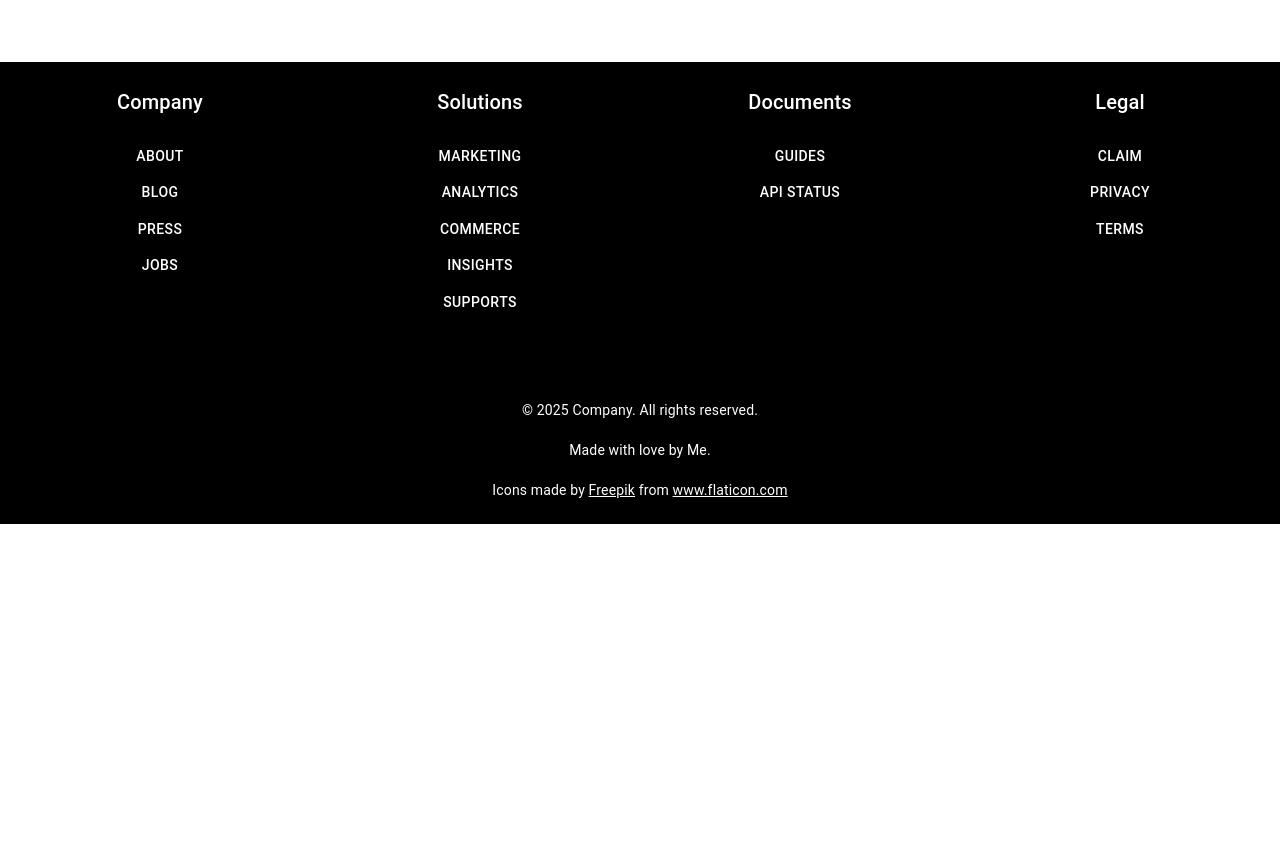
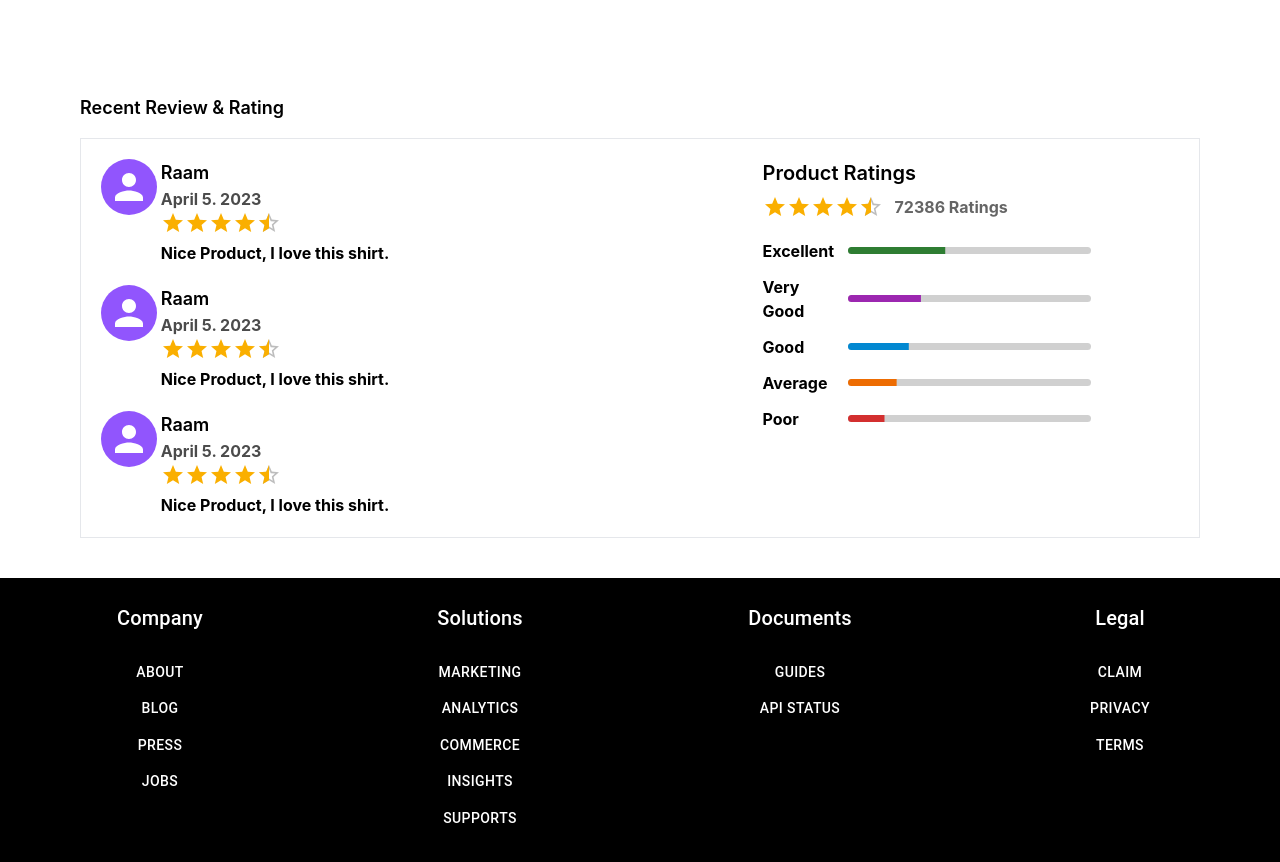
Before and after one commit to Udit063/E-commerce, a React (Create React App) app: page / in a window 1280 px wide. Shown: the part 1306-2168 px from the top of the page. Before the commit the page ends 1830 px from the top, so only its background shows below. Built offline with nearby package versions, Linux system fonts and the light colour scheme.

Commit message:
added the review cards

```diff
--- a/src/customer/components/ProductDetails/ProductDetails.jsx
+++ b/src/customer/components/ProductDetails/ProductDetails.jsx
@@ -1,5 +1,6 @@
 import { StarIcon } from "@heroicons/react/20/solid";
-import { Button, Rating } from "@mui/material";
+import { Box, Button, Grid, LinearProgress, Rating } from "@mui/material";
+import ProductReviewCard from "./ProductReviewCard";
 
 const product = {
   name: "Basic Tee 6-Pack",
@@ -69,7 +70,7 @@ function classNames(...classes) {
 
 export const ProductDetails = () => {
   return (
-    <div className="bg-white">
+    <div className="bg-white lg:px-20">
       <div className="pt-6">
         <nav aria-label="Breadcrumb">
           <ol
@@ -241,6 +242,96 @@ export const ProductDetails = () => {
             </div>
           </div>
         </section>
+
+        {/* Ratings and Reviews */}
+        <section>
+          <h1 className="font-semibold text-lg pb-4">Recent Review & Rating</h1>
+          <div className="border p-5">
+            <Grid container spacing={7}>
+              <Grid size={{ xs: 7 }}>
+                <div className="space-y-5">
+                  {[1, 1, 1].map((item) => (
+                    <ProductReviewCard />
+                  ))}
+                </div>
+              </Grid>
+              <Grid size={{ xs: 5 }}>
+                <h1 className="text-xl font-semibold pb-2">Product Ratings</h1>
+                <div className="flex items-center space-x-3">
+                  <Rating value={4.6} precision={0.5} readOnly />
+                  <p className="opacity-60">72386 Ratings</p>
+                </div>
+                <Box className="mt-5 space-y-3">
+                  <Grid container alignItems="center" gap={2}>
+                    <Grid size={{ xs: 2 }}>
+                      <p>Excellent</p>
+                    </Grid>
+                    <Grid size={{ xs: 7 }}>
+                      <LinearProgress
+                        sx={{ bgcolor: "#d0d0d0", borderRadius: 4, height: 7 }}
+                        variant="determinate"
+                        value={40}
+                        color="success"
+                      />
+                    </Grid>
+                  </Grid>
+                  <Grid container alignItems="center" gap={2}>
+                    <Grid size={{ xs: 2 }}>
+                      <p>Very Good</p>
+                    </Grid>
+                    <Grid size={{ xs: 7 }}>
+                      <LinearProgress
+                        sx={{ bgcolor: "#d0d0d0", borderRadius: 4, height: 7 }}
+                        variant="determinate"
+                        value={30}
+                        color="secondary"
+                      />
+                    </Grid>
+                  </Grid>
+                  <Grid container alignItems="center" gap={2}>
+                    <Grid size={{ xs: 2 }}>
+                      <p>Good</p>
+                    </Grid>
+                    <Grid size={{ xs: 7 }}>
+                      <LinearProgress
+                        sx={{ bgcolor: "#d0d0d0", borderRadius: 4, height: 7 }}
+                        variant="determinate"
+                        value={25}
+                        color="info"
+                      />
+                    </Grid>
+                  </Grid>
+                  <Grid container alignItems="center" gap={2}>
+                    <Grid size={{ xs: 2 }}>
+                      <p>Average</p>
+                    </Grid>
+                    <Grid size={{ xs: 7 }}>
+                      <LinearProgress
+                        sx={{ bgcolor: "#d0d0d0", borderRadius: 4, height: 7 }}
+                        variant="determinate"
+                        value={20}
+                        color="warning"
+                      />
+                    </Grid>
+                  </Grid>
+                  <Grid container alignItems="center" gap={2}>
+                    <Grid size={{ xs: 2 }}>
+                      <p>Poor</p>
+                    </Grid>
+                    <Grid size={{ xs: 7 }}>
+                      <LinearProgress
+                        sx={{ bgcolor: "#d0d0d0", borderRadius: 4, height: 7 }}
+                        variant="determinate"
+                        value={15}
+                        color="error"
+                      />
+                    </Grid>
+                  </Grid>
+                </Box>
+              </Grid>
+            </Grid>
+          </div>
+        </section>
       </div>
     </div>
   );
--- /dev/null
+++ b/src/customer/components/ProductDetails/ProductReviewCard.jsx
@@ -0,0 +1,32 @@
+import { Avatar, Box, Grid, Rating } from "@mui/material";
+import React from "react";
+
+const ProductReviewCard = () => {
+  return (
+    <div>
+      <Grid container spacing={2} gap={3}>
+        <Grid size={{ xs: 1 }}>
+          <Box>
+            <Avatar
+              className="text-white"
+              sx={{ width: 56, height: 56, bgcolor: "#9155fd" }}
+            ></Avatar>
+          </Box>
+        </Grid>
+
+        <Grid size={{ xs: 9 }}>
+          <div className="space-y-2">
+            <div>
+              <p className="font-semibold text-lg">Raam</p>
+              <p className="opacity-70">April 5. 2023</p>
+            </div>
+          </div>
+          <Rating value={4.5} name="half-rating" readOnly precision={0.5} />
+          <p>Nice Product, I love this shirt.</p>
+        </Grid>
+      </Grid>
+    </div>
+  );
+};
+
+export default ProductReviewCard;
```
